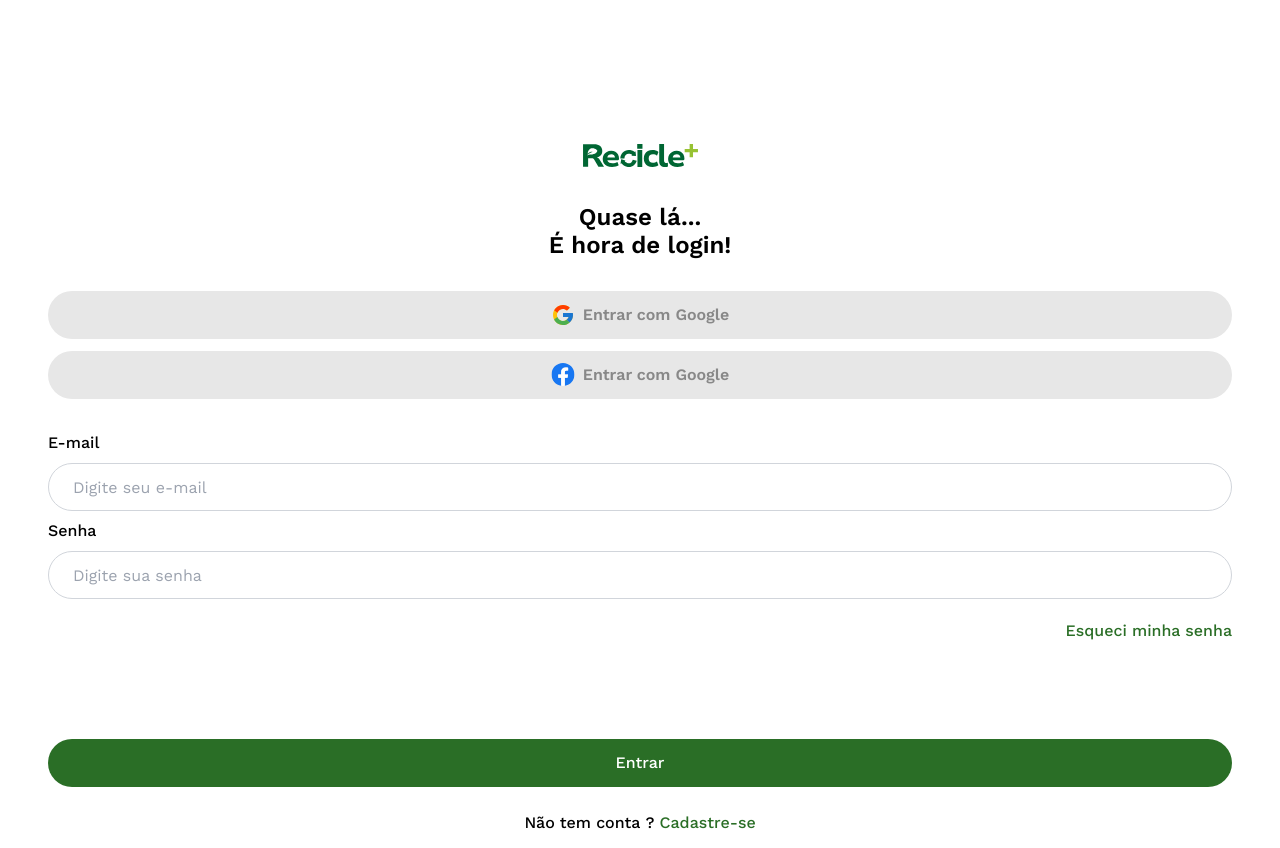
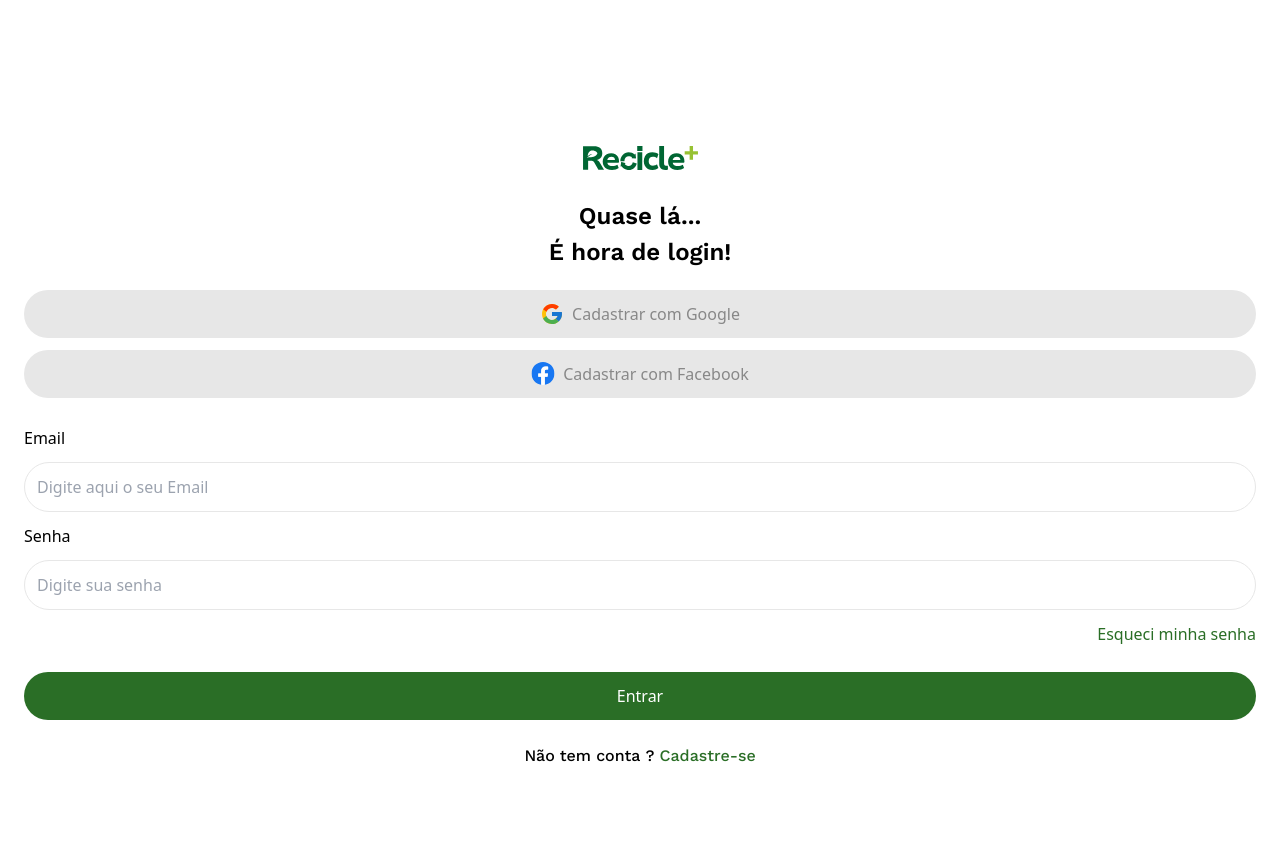
Before and after one commit to yraffic02/recicle-mais-front, a Next.js app: page /opening/login in a window 1280 px wide. After the commit the page ends 800 px from the top, so only its background shows below. Built offline with nearby package versions, Linux system fonts and the light colour scheme.

Commit message:
REFAXTOR: MUDANÇA PARA COMPONENTES GLOBAIS

```diff
--- a/src/app/opening/layout.tsx
+++ b/src/app/opening/layout.tsx
@@ -11,7 +11,7 @@ export default function Layout({
   children: React.ReactNode;
 }>) {
   return (
-    <div className="p-6">
+    <div className="p-6 h-screen">
       <LoginProvider>
         <div>
           {children}
--- a/src/app/opening/login/page.tsx
+++ b/src/app/opening/login/page.tsx
@@ -1,91 +1,52 @@
 "use client";
-
-import { ButtonLogin } from "@/app/opening/components/buttonlogin";
-import { Buttonsm } from "@/app/opening/components/buttonsm";
-import { InputPageLogin } from "@/app/opening/components/inputPageLogin";
-import dynamic from "next/dynamic";
+import { Button } from "@/components/Button";
 import Image from "next/image";
-import Link from "next/link";
+import { FormLogin } from "./components/FormLogin";
 
 
-function LoginPage() {
+export default  function LoginPage() {
 return (
-    <div className="flex h-screen justify-start items-center flex-col gap-6 p-6">
-      <div className="w-full h-full flex flex-col justify-start items-center mb-9 mt-24 ">
+  <div
+    className="w-full flex flex-col justify-center items-center relative gap-7 media-mx-h"
+    style={{ height: "calc(100vh - 3.5rem)" }}
+  >
+
       <Image
-          className="mb-9"
-          src={'/logo/logo.svg'}
-          alt={'logo'}
+        src='/logo/logo.svg'
+        alt='logo'
         width={115}
         height={24}
       />
-        <div className="w-full flex justify-center items-center text-center mb-8">
-          <h1 className="text-title font-workSans font-title leading-7">
+      <div className="w-full flex justify-center items-center flex-col gap-3">
+        <h1 className="text-title font-workSans font-title  text-center mb-2">
           Quase lá...<br />
           É hora de login!
         </h1>
+        <Button
+            typeButton="secondary"
+        >
+            <Image
+                src='/icons/iconeGoogle.svg'
+                height={24}
+                width={24}
+                alt="icone Google"
+            />
+            <p>Cadastrar com Google</p>
+        </Button>
+        <Button
+            typeButton="secondary"
+        >
+            <Image
+                src='/icons/iconeFacebook.svg'
+                height={24}
+                width={24}
+                alt="icone Google"
+            />
+            <p>Cadastrar com Facebook</p>
+        </Button>
       </div>
-        <div className="w-full flex justify-center items-center flex-col gap-3 mb-8">
-          <ButtonLogin>
-            <ButtonLogin.Icon>
-              <Image
-                src={'/icons/icone_google.svg'}
-                alt={'google'}
-                width={24}
-                height={24}
-              />
-            </ButtonLogin.Icon>
-            <ButtonLogin.Text>
-              Entrar com Google
-            </ButtonLogin.Text>
-          </ButtonLogin>
-          <ButtonLogin>
-            <ButtonLogin.Icon>
-              <Image
-                src={'/icons/icone_facebook.svg'}
-                alt={'google'}
-                width={24}
-                height={24}
-              />
-            </ButtonLogin.Icon>
-            <ButtonLogin.Text>
-              Entrar com Google
-            </ButtonLogin.Text>
-          </ButtonLogin>
-        </div>
-        <div className="w-full flex flex-col justify-center items-center gap-2">
-          <InputPageLogin
-            label="E-mail"
-            name="email"
-            placeholder="Digite seu e-mail"
-            type="text"
-          />
-          <InputPageLogin
-            label="Senha"
-            name="senha"
-            placeholder="Digite sua senha"
-            type="password"
-          />
-          <div className="w-full flex justify-end items-end mt-3 mb-9">
-            <strong className="text-body font-body font-workSans text leading-6 text-verdeFloresta">
-              Esqueci minha senha
-            </strong>
-          </div>
-        </div>
-      </div>
+      <FormLogin />
 
-      <div className="w-full h-full flex flex-col justify-center items-center gap-6">
-        <Buttonsm color="verdeFloresta" size={"full"}>
-          <Buttonsm.Text color="white">
-            Entrar
-          </Buttonsm.Text>
-        </Buttonsm>
-        <span className="text-body font-body font-workSans leading-6 text-black">
-          Não tem conta ? <Link className="text-verdeFloresta cursor-pointer" href="/register">Cadastre-se</Link>
-        </span>
-      </div>
   </div>
 )
 }
-
-export default dynamic(() => Promise.resolve(LoginPage), { ssr: false })
--- a/src/style/tailwind.css
+++ b/src/style/tailwind.css
@@ -14,3 +14,11 @@ body {
         overflow-y: auto;
     }
 }
+
+@media (max-height: 680px) {
+    .media-mx-h {
+        max-height: 100%;
+        gap: 10px;
+        overflow-y: auto;
+    }
+}
```
Lines whose indentation alone changed are shown as unchanged.
